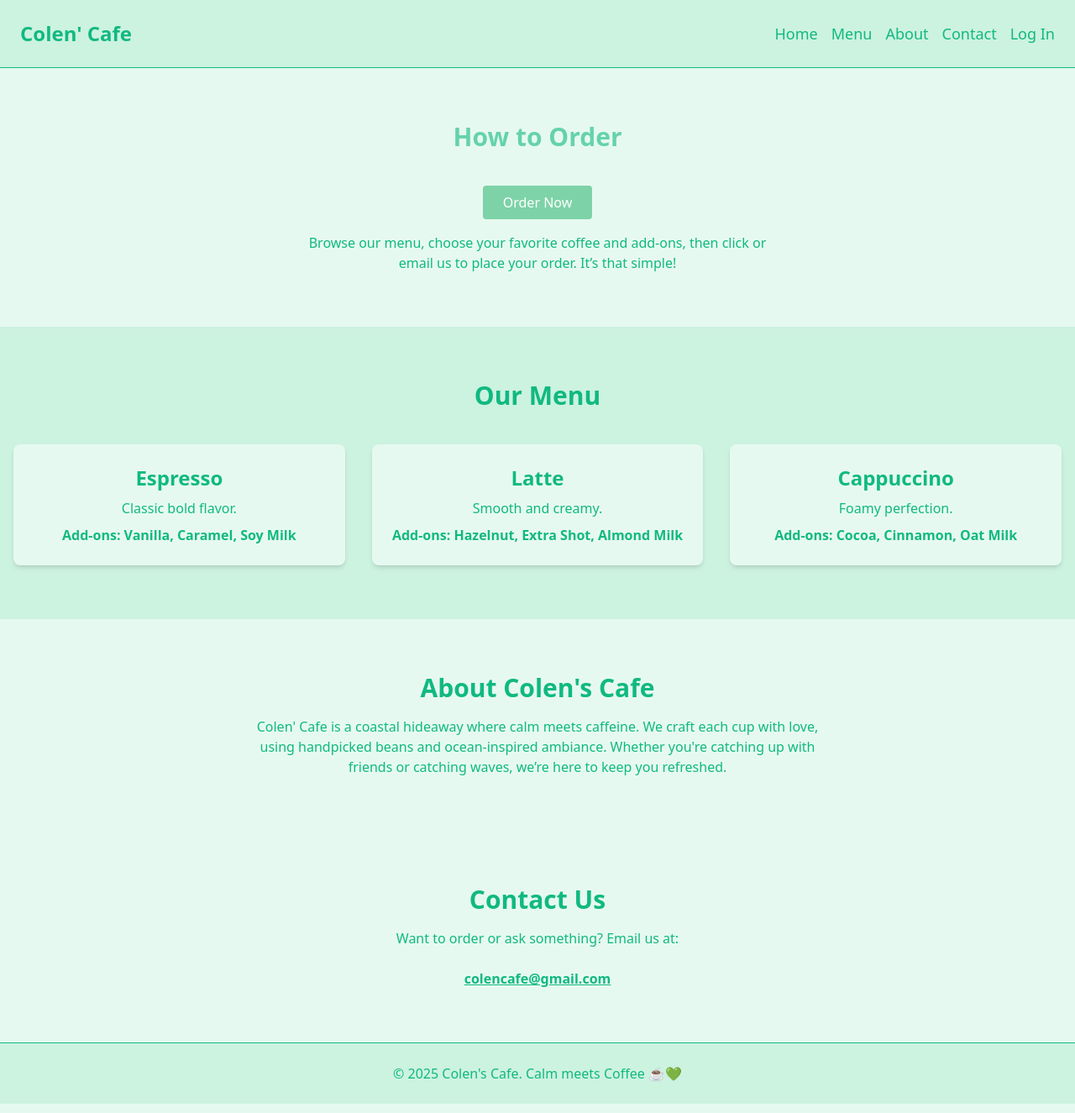
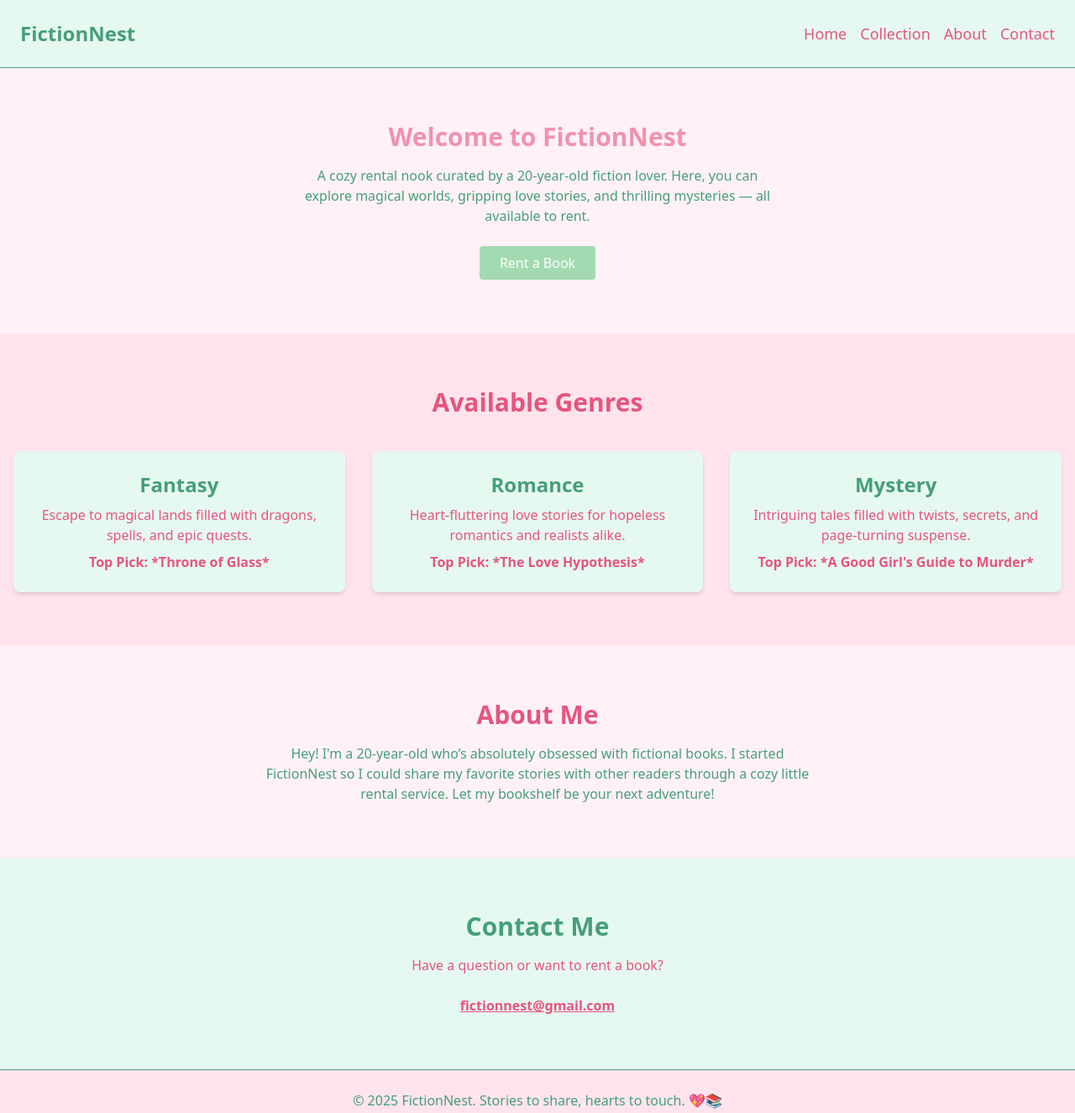
Before and after one commit to Khairo-629/my-tailwind-website, a plain HTML site: page index.html in a window 1280 px wide. Shown: the whole page at 84% size. Drawn offline with nearby package versions, Linux system fonts and the light colour scheme.

Commit message:
Update index.html

```diff
--- a/index.html
+++ b/index.html
@@ -3,18 +3,21 @@
 <head>
   <meta charset="UTF-8" />
   <meta name="viewport" content="width=device-width, initial-scale=1.0" />
-  <title>Colen's Cafe</title>
+  <title>FictionNest</title>
   <script src="https://cdn.tailwindcss.com"></script>
   <style>
     :root {
-  --green-lightest: #e6f9f0;   /* soft mint */
-  --green-lighter: #ccf2e0;    /* light jade */
-  --green-main: #7dd3a7;       /* medium mint */
-  --green-dark: #34d399;       /* fresh green */
-  --green-accent: #10b981;     /* emerald */
-  --green-hover: #059669;      /* deep green hover */
-}
+      --pink-lightest: #fff1f5;
+      --pink-lighter: #ffe4ec;
+      --pink-main: #fbb6ce;
+      --pink-accent: #e75480;
+      --pink-hover: #d6336c;
 
+      --green-lightest: #e6f9f0;
+      --green-main: #a3d9b1;
+      --green-accent: #469f78;
+      --green-hover: #2f8162;
+    }
 
     .animate-pulse-custom {
       animation: pulse-custom 2s infinite;
@@ -26,55 +29,56 @@
     }
   </style>
 </head>
-<body class="font-sans bg-[var(--green-lightest)] text-[var(--green-accent)]">
+<body class="font-sans bg-[var(--pink-lightest)] text-[var(--pink-accent)]">
 
   <!-- Header -->
-  <header class="bg-[var(--green-lighter)] border-b border-[var(--green-accent)] p-6">
+  <header class="bg-[var(--green-lightest)] border-b border-[var(--green-accent)] p-6">
     <nav class="container mx-auto flex flex-col md:flex-row justify-between items-center space-y-4 md:space-y-0">
-      <h1 class="text-2xl font-bold text-[var(--blue-accent)]">Colen' Cafe</h1>
+      <h1 class="text-2xl font-bold text-[var(--green-accent)]">FictionNest</h1>
       <ul class="flex flex-wrap gap-4 text-lg">
-        <li><a href="#home" class="hover:text-[var(--green-hover)] transition">Home</a></li>
-        <li><a href="#menu" class="hover:text-[var(--green-hover)] transition">Menu</a></li>
-        <li><a href="#about" class="hover:text-[var(--green-hover)] transition">About</a></li>
-        <li><a href="#contact" class="hover:text-[var(--green-hover)] transition">Contact</a></li>
-        <li><button onclick="toggleLoginModal()" class="text-[var(--green-accent)] hover:text-[var(--green-hover)] transition">Log In</button></li>
+        <li><a href="#home" class="hover:text-[var(--pink-hover)] transition">Home</a></li>
+        <li><a href="#collection" class="hover:text-[var(--pink-hover)] transition">Collection</a></li>
+        <li><a href="#about" class="hover:text-[var(--pink-hover)] transition">About</a></li>
+        <li><a href="#contact" class="hover:text-[var(--pink-hover)] transition">Contact</a></li>
       </ul>
     </nav>
   </header>
 
   <!-- Home Section -->
   <section id="home" class="py-16 px-4 text-center">
-    <h2 class="text-3xl font-bold mb-4 text-[var(--green-accent)] animate-pulse-custom">How to Order</h2>
-    <button class="mt-6 px-6 py-2 bg-[var(--green-main)] text-white rounded hover:bg-[var(--green-hover)] transition">Order Now</button>
+    <h2 class="text-3xl font-bold mb-4 text-[var(--pink-accent)] animate-pulse-custom">Welcome to FictionNest</h2>
     <p class="max-w-xl mx-auto text-[var(--green-accent)] mt-4">
-      Browse our menu, choose your favorite coffee and add‑ons, then click or email us to place your order. It’s that simple!
+      A cozy rental nook curated by a 20-year-old fiction lover. Here, you can explore magical worlds, gripping love stories, and thrilling mysteries — all available to rent.
     </p>
+    <button class="mt-6 px-6 py-2 bg-[var(--green-main)] text-white rounded hover:bg-[var(--green-hover)] transition">
+      Rent a Book
+    </button>
   </section>
 
-  <!-- Menu Section -->
-  <section id="menu" class="py-16 px-4 text-center bg-[var(--green-lighter)]">
-    <h2 class="text-3xl font-bold text-[var(--green-accent)] mb-10">Our Menu</h2>
+  <!-- Collection Section -->
+  <section id="collection" class="py-16 px-4 text-center bg-[var(--pink-lighter)]">
+    <h2 class="text-3xl font-bold text-[var(--pink-accent)] mb-10">Available Genres</h2>
     <div class="container mx-auto grid grid-cols-1 sm:grid-cols-2 md:grid-cols-3 gap-8">
 
-      <!-- Espresso -->
+      <!-- Fantasy -->
       <div class="bg-[var(--green-lightest)] rounded-lg shadow-md p-6 hover:shadow-lg transition">
-        <h3 class="text-2xl font-bold mb-2">Espresso</h3>
-        <p>Classic bold flavor.</p>
-        <p class="mt-2 font-semibold">Add-ons: Vanilla, Caramel, Soy Milk</p>
+        <h3 class="text-2xl font-bold mb-2 text-[var(--green-accent)]">Fantasy</h3>
+        <p>Escape to magical lands filled with dragons, spells, and epic quests.</p>
+        <p class="mt-2 font-semibold text-[var(--pink-accent)]">Top Pick: *Throne of Glass*</p>
       </div>
 
-      <!-- Latte -->
+      <!-- Romance -->
       <div class="bg-[var(--green-lightest)] rounded-lg shadow-md p-6 hover:shadow-lg transition">
-        <h3 class="text-2xl font-bold mb-2">Latte</h3>
-        <p>Smooth and creamy.</p>
-        <p class="mt-2 font-semibold">Add-ons: Hazelnut, Extra Shot, Almond Milk</p>
+        <h3 class="text-2xl font-bold mb-2 text-[var(--green-accent)]">Romance</h3>
+        <p>Heart-fluttering love stories for hopeless romantics and realists alike.</p>
+        <p class="mt-2 font-semibold text-[var(--pink-accent)]">Top Pick: *The Love Hypothesis*</p>
       </div>
 
-      <!-- Cappuccino -->
+      <!-- Mystery -->
       <div class="bg-[var(--green-lightest)] rounded-lg shadow-md p-6 hover:shadow-lg transition">
-        <h3 class="text-2xl font-bold mb-2">Cappuccino</h3>
-        <p>Foamy perfection.</p>
-        <p class="mt-2 font-semibold">Add-ons: Cocoa, Cinnamon, Oat Milk</p>
+        <h3 class="text-2xl font-bold mb-2 text-[var(--green-accent)]">Mystery</h3>
+        <p>Intriguing tales filled with twists, secrets, and page-turning suspense.</p>
+        <p class="mt-2 font-semibold text-[var(--pink-accent)]">Top Pick: *A Good Girl's Guide to Murder*</p>
       </div>
 
     </div>
@@ -82,72 +86,24 @@
 
   <!-- About -->
   <section id="about" class="py-16 px-4 text-center">
-    <h2 class="text-3xl font-bold mb-4 text-[var(--green-accent)]">About Colen's Cafe</h2>
+    <h2 class="text-3xl font-bold mb-4 text-[var(--pink-accent)]">About Me</h2>
     <p class="max-w-2xl mx-auto text-[var(--green-accent)]">
-      Colen' Cafe is a coastal hideaway where calm meets caffeine. We craft each cup with love, using handpicked beans and
-      ocean-inspired ambiance. Whether you're catching up with friends or catching waves, we’re here to keep you refreshed.
+      Hey! I'm a 20-year-old who’s absolutely obsessed with fictional books. I started FictionNest so I could share my favorite stories with other readers through a cozy little rental service. Let my bookshelf be your next adventure!
     </p>
   </section>
 
   <!-- Contact -->
-  <section id="contact" class="py-16 px-4 text-center bg-[var(--blue-lighter)]">
-    <h2 class="text-3xl font-bold mb-4 text-[var(--blue-accent)]">Contact Us</h2>
-    <p class="mb-6 text-[var(--blue-accent)]">Want to order or ask something? Email us at:</p>
-    <a href="mailto:colencafe@gmail.com" class="text-[var(--blue-main)] font-semibold underline hover:text-[var(--blue-hover)] transition">colencafe@gmail.com</a>
+  <section id="contact" class="py-16 px-4 text-center bg-[var(--green-lightest)]">
+    <h2 class="text-3xl font-bold mb-4 text-[var(--green-accent)]">Contact Me</h2>
+    <p class="mb-6 text-[var(--pink-accent)]">Have a question or want to rent a book?</p>
+    <a href="mailto:fictionnest@gmail.com" class="text-[var(--pink-accent)] font-semibold underline hover:text-[var(--pink-hover)] transition">
+      fictionnest@gmail.com
+    </a>
   </section>
 
-  <!-- 🔐 Login Modal -->
-  <div id="loginModal" class="fixed inset-0 bg-black bg-opacity-80 flex items-center justify-center z-50 hidden">
-    <div class="bg-white text-black rounded-lg p-8 w-full max-w-md relative">
-      <button onclick="toggleLoginModal()" class="absolute top-2 right-3 text-gray-600 hover:text-black text-2xl">&times;</button>
-      <h2 class="text-2xl font-bold mb-4 text-[var(--blue-accent)]">Log In to Colen's Cafe</h2>
-      <form onsubmit="return loginUser(event)">
-        <div class="mb-4">
-          <label for="email" class="block mb-1 font-semibold">Email</label>
-          <input type="email" id="email" class="w-full px-4 py-2 border border-[var(--blue-accent)] rounded focus:outline-none focus:ring-2 focus:ring-[var(--blue-main)]" placeholder="you@example.com" />
-        </div>
-        <div class="mb-4">
-          <label for="password" class="block mb-1 font-semibold">Password</label>
-          <input type="password" id="password" class="w-full px-4 py-2 border border-[var(--blue-accent)] rounded focus:outline-none focus:ring-2 focus:ring-[var(--blue-main)]" placeholder="••••••••" />
-        </div>
-        <p id="loginMessage" class="mb-4 text-sm"></p>
-        <button type="submit" class="w-full bg-[var(--blue-main)] text-white py-2 rounded hover:bg-[var(--blue-hover)] transition">Log In</button>
-      </form>
-    </div>
-  </div>
-
   <!-- Footer -->
-  <footer class="bg-[var(--green-lighter)] border-t border-[var(--blue-accent)] text-center p-6 text-[var(--blue-accent)]">
-    <p>&copy; 2025 Colen's Cafe. Calm meets Coffee ☕💚</p>
+  <footer class="bg-[var(--pink-lighter)] border-t border-[var(--green-accent)] text-center p-6 text-[var(--green-accent)]">
+    <p>&copy; 2025 FictionNest. Stories to share, hearts to touch. 💖📚</p>
   </footer>
-
-  <!-- Scripts -->
-  <script>
-    function toggleLoginModal() {
-      const modal = document.getElementById('loginModal');
-      modal.classList.toggle('hidden');
-    }
-
-    function loginUser(event) {
-      event.preventDefault();
-      const email = document.getElementById('email').value.trim();
-      const password = document.getElementById('password').value.trim();
-      const message = document.getElementById('loginMessage');
-
-      const dummyUser = {
-        email: 'user@colencafe.com',
-        password: 'coffee123'
-      };
-
-      if (email === dummyUser.email && password === dummyUser.password) {
-        message.textContent = 'Login successful!';
-        message.className = 'text-green-600 mb-4 text-sm';
-        setTimeout(() => toggleLoginModal(), 1000);
-      } else {
-        message.textContent = 'Invalid email or password.';
-        message.className = 'text-red-600 mb-4 text-sm';
-      }
-    }
-  </script>
 </body>
 </html>
```
